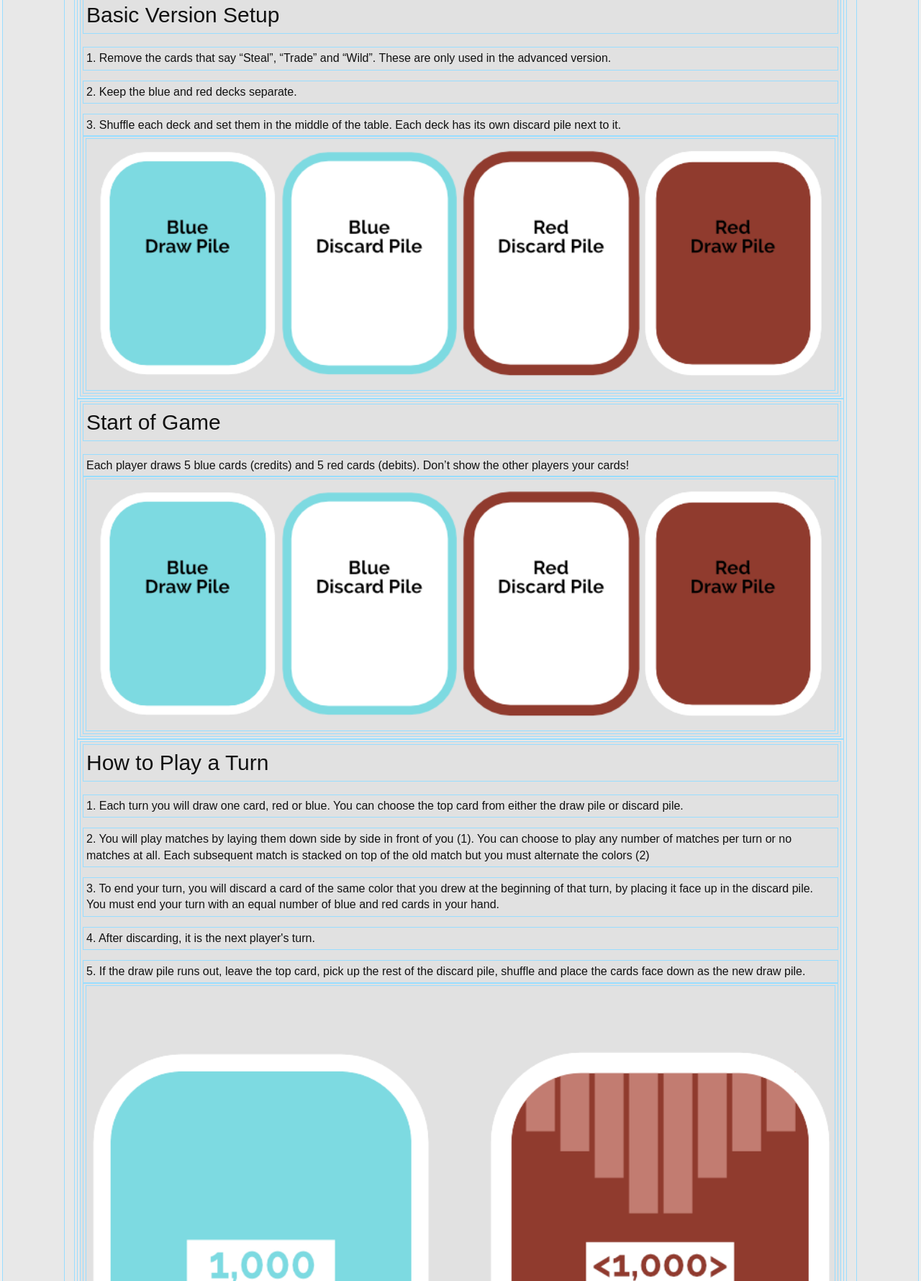
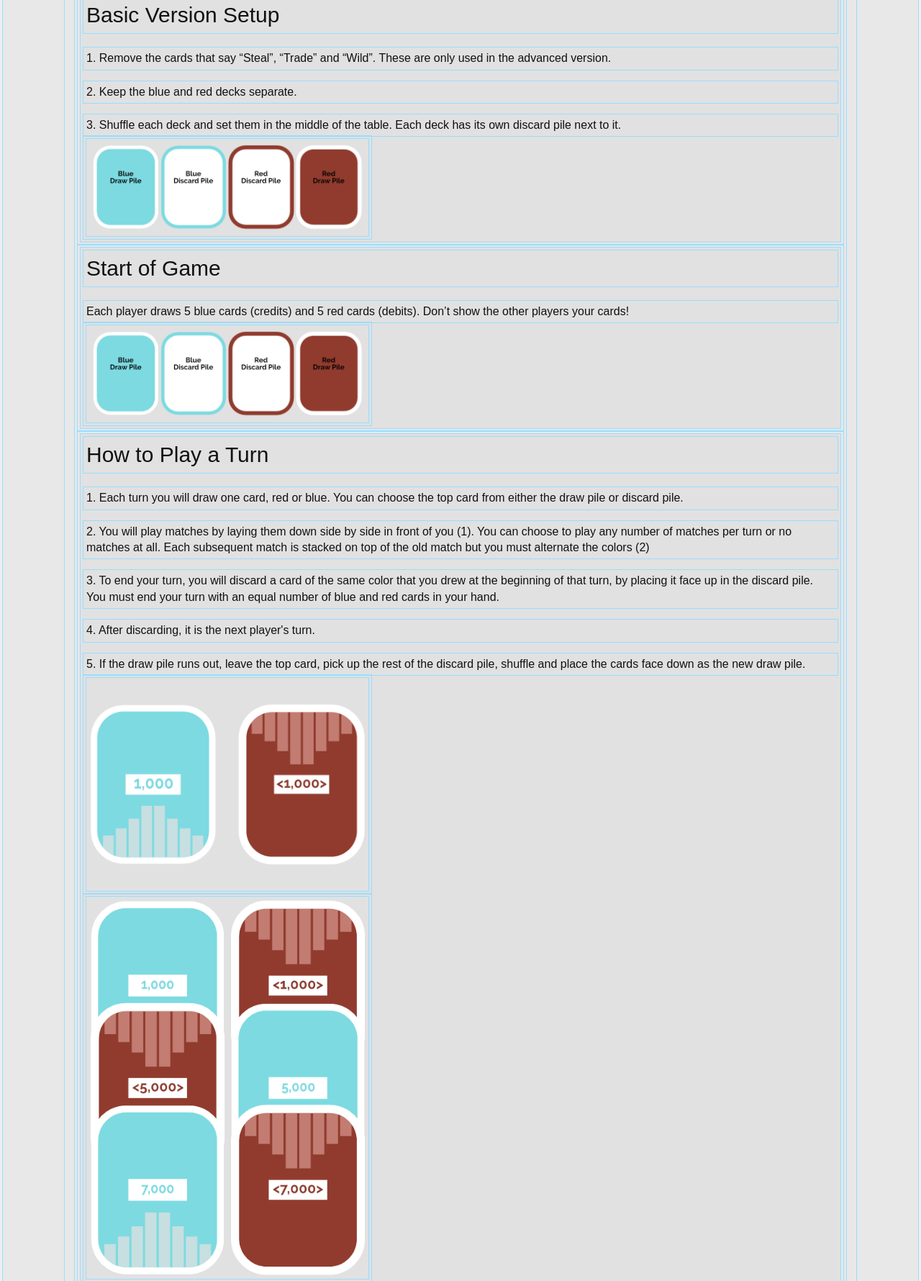
Before and after one commit to perpetual-education-personal/crebbits-homepage, a PHP site: page /instructions.php in a window 1280 px wide. Shown: the part 317-2097 px from the top of the page at 72% size. Run offline with PHP 8.4, Linux system fonts and the light colour scheme.

Commit message:
Resize Supporting images

```diff
--- a/styles/site.css
+++ b/styles/site.css
@@ -33,3 +33,7 @@ body {
 	max-width: 300px;
 	border-bottom-right-radius: 30px;
 }
+
+.supporting-image {
+	max-width: 400px;
+}
```
